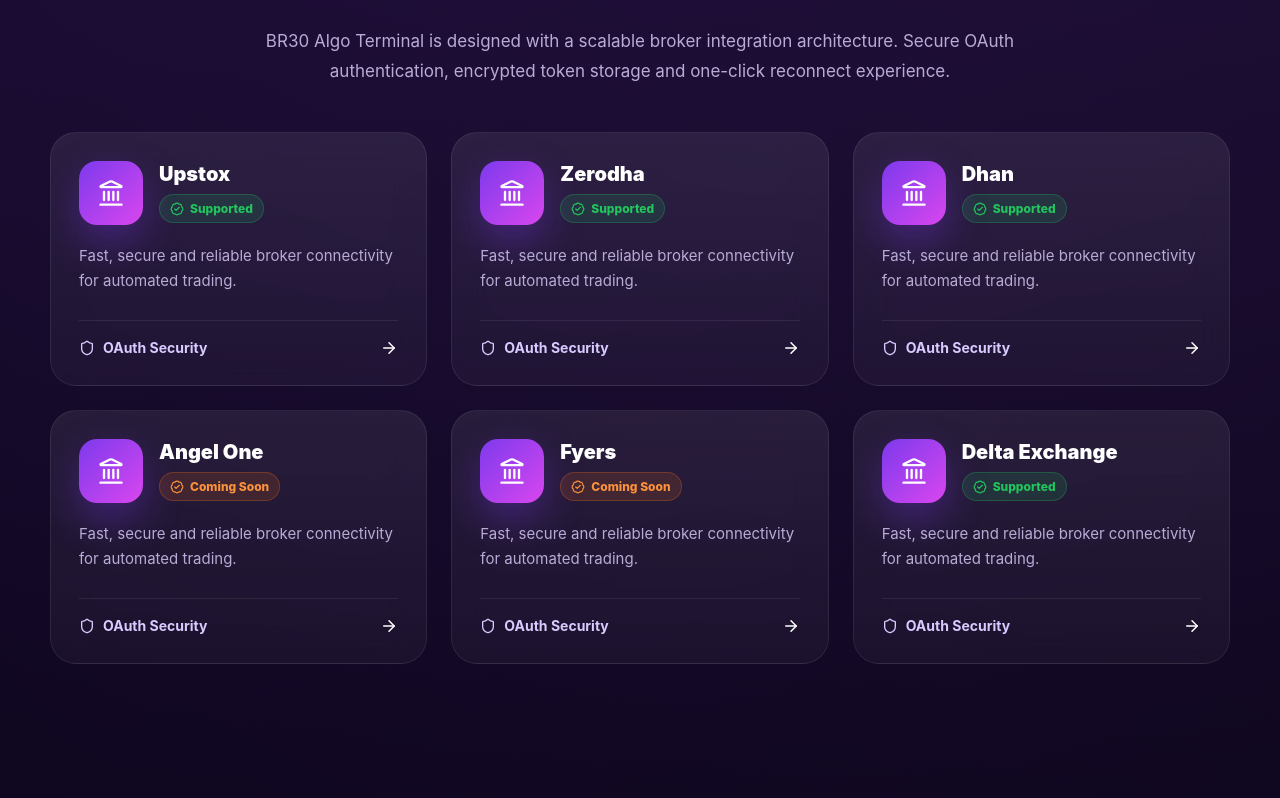
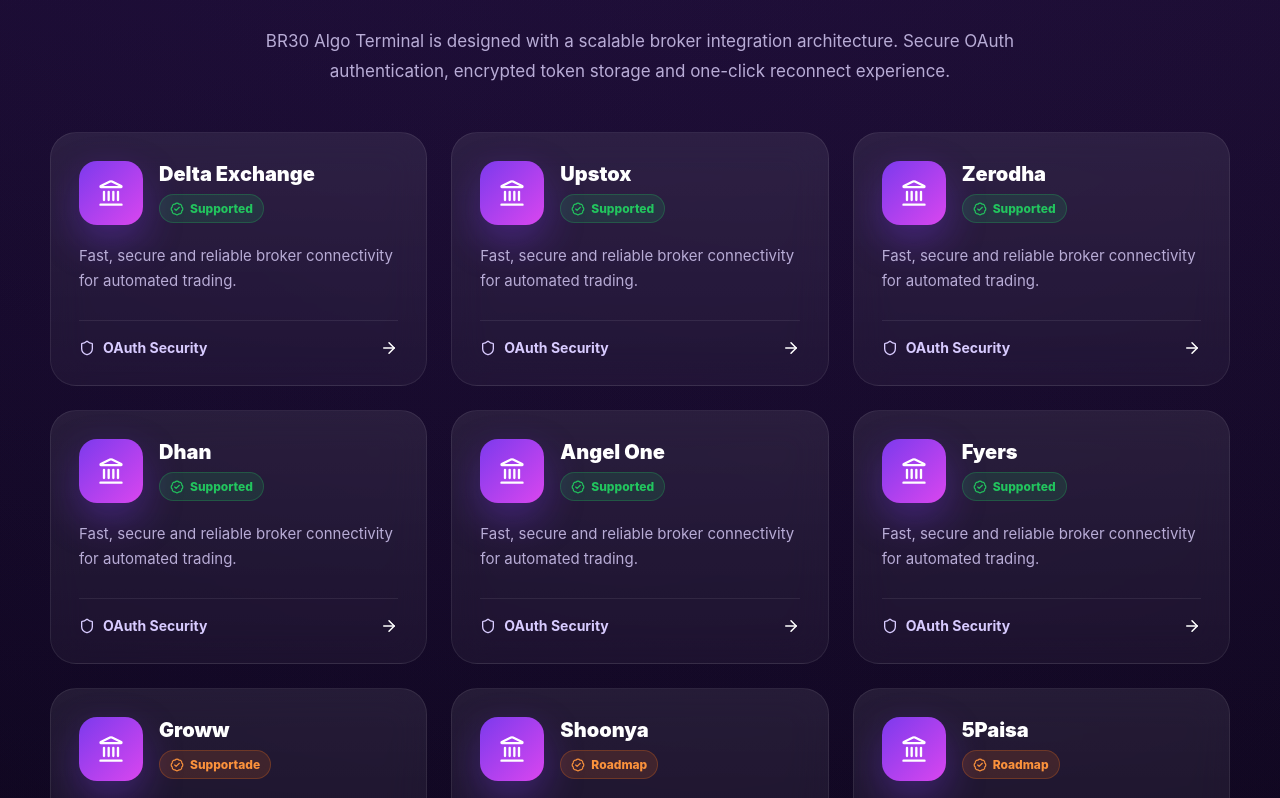
Before and after one commit to mukeshkumarsingh7488-afk/br30-algo-terminal-f, a React (Vite) app: page / in a window 1280 px wide. Shown: the part 1462-2260 px from the top of the page. Built offline with nearby package versions, Linux system fonts and the light colour scheme; no server answers.

Commit message:
feat: update broker integration list

```diff
--- a/src/components/landing/Brokers.jsx
+++ b/src/components/landing/Brokers.jsx
@@ -1,6 +1,11 @@
 import { BadgeCheck, Shield, ArrowRight, Landmark } from "lucide-react";
 
 const brokers = [
+  {
+    name: "Delta Exchange",
+    status: "Supported",
+    color: "green",
+  },
   {
     name: "Upstox",
     status: "Supported",
@@ -18,18 +23,28 @@
   },
   {
     name: "Angel One",
-    status: "Coming Soon",
+    status: "Supported",
+    color: "green",
+  },
+  {
+    name: "Fyers",
+    status: "Supported",
+    color: "green",
+  },
+  {
+    name: "Groww",
+    status: "Supportade",
     color: "orange",
   },
   {
-    name: "Fyers",
-    status: "Coming Soon",
-    color: "orange",
+    name: "Shoonya",
+    status: "Roadmap",
+    color: "purple",
   },
   {
-    name: "Delta Exchange",
-    status: "Supported",
-    color: "green",
+    name: "5Paisa",
+    status: "Roadmap",
+    color: "purple",
   },
 ];
 
--- a/src/pages/BrokerIntegrations.jsx
+++ b/src/pages/BrokerIntegrations.jsx
@@ -5,13 +5,13 @@
 import { ROUTES } from "../constants/routes";
 
 const brokers = [
-  { name: "Upstox", status: "Supported", type: "Live Core", color: "green", features: ["OAuth Ready", "Token Flow", "Order API"] },
-  { name: "Zerodha", status: "Coming Soon", type: "Planned", color: "orange", features: ["Kite API", "OAuth", "Order Flow"] },
-  { name: "Dhan", status: "Coming Soon", type: "Planned", color: "orange", features: ["API Ready", "Data Flow", "Orders"] },
-  { name: "Angel One", status: "Coming Soon", type: "Planned", color: "orange", features: ["SmartAPI", "OAuth", "Trading"] },
-  { name: "Fyers", status: "Coming Soon", type: "Planned", color: "orange", features: ["API Connect", "Market Data", "Orders"] },
-  { name: "Groww", status: "Roadmap", type: "Future", color: "purple", features: ["Research", "Integration", "Testing"] },
-  { name: "Alice Blue", status: "Roadmap", type: "Future", color: "purple", features: ["API Study", "Broker Hub", "Automation"] },
+  { name: "Delta Exchange", status: "Supported", type: "Live", color: "green", features: ["API Study", "Broker Hub", "Automation"] },
+  { name: "Upstox", status: "Supported", type: "Live", color: "green", features: ["OAuth Ready", "Token Flow", "Order API"] },
+  { name: "Zerodha", status: "Supported", type: "Live", color: "green", features: ["Kite API", "OAuth", "Order Flow"] },
+  { name: "Dhan", status: "Supported", type: "Live", color: "green", features: ["API Ready", "Data Flow", "Orders"] },
+  { name: "Angel One", status: "Supported", type: "Live", color: "green", features: ["SmartAPI", "OAuth", "Trading"] },
+  { name: "Fyers", status: "Supported", type: "Live", color: "green", features: ["API Connect", "Market Data", "Orders"] },
+  { name: "Groww", status: "Supported", type: "Live", color: "green", features: ["Research", "Integration", "Testing"] },
   { name: "Shoonya", status: "Roadmap", type: "Future", color: "purple", features: ["API Study", "Trading Flow", "Execution"] },
   { name: "5Paisa", status: "Roadmap", type: "Future", color: "purple", features: ["API Study", "Token Flow", "Orders"] },
 ];
```
Also changed, not shown: 1 other file (tests, documents, lock files or other folders).
